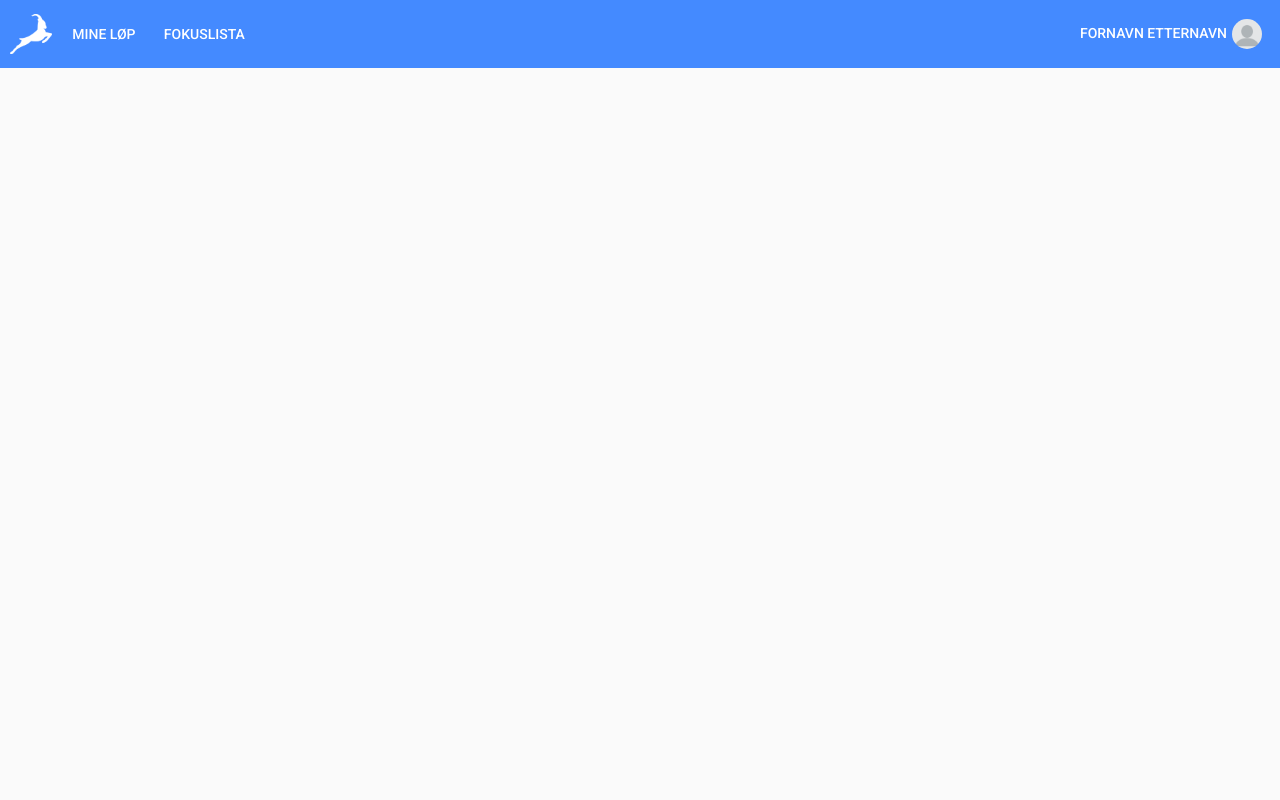
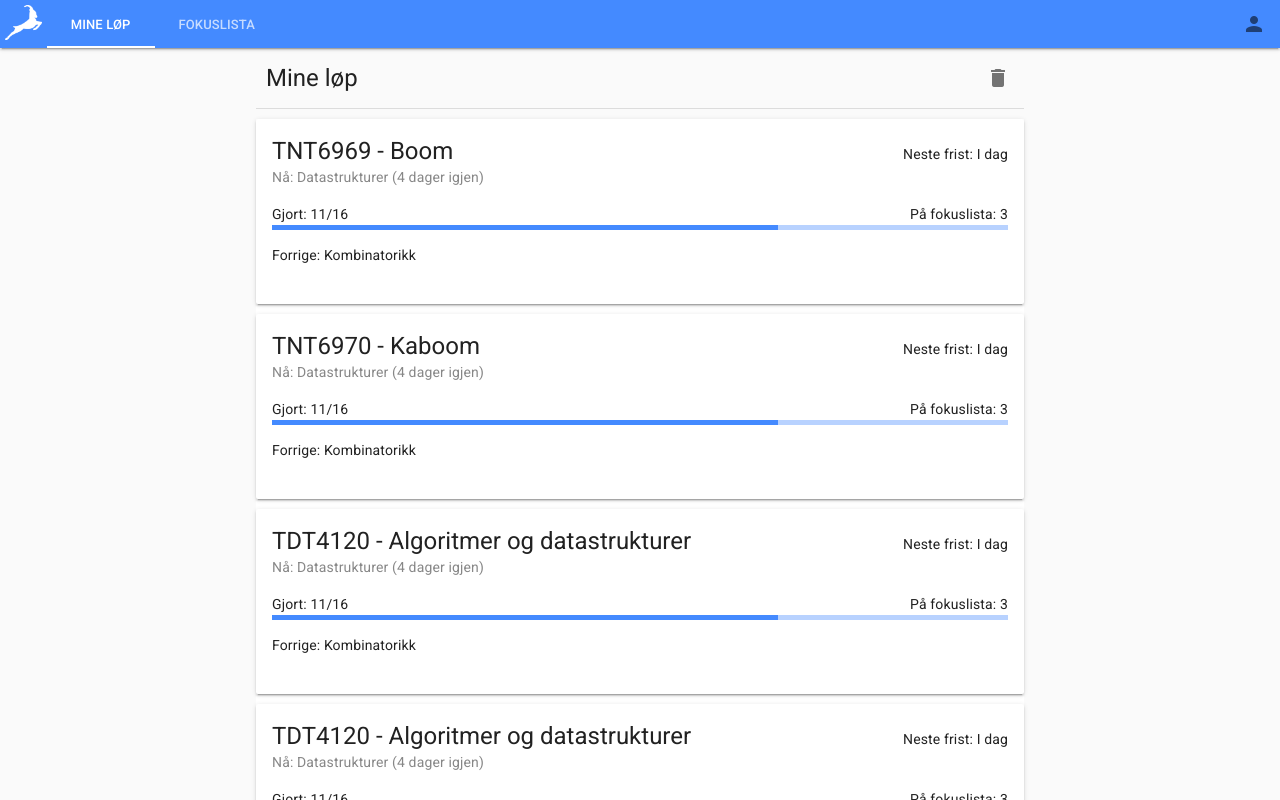
Before and after one commit to Magnusld/Gazelle, a Vue app in the folder gazelle/: page /my-courses in a window 1280 px wide. Shown: the top 800 px of the page. Built offline with nearby package versions, Linux system fonts and the light colour scheme.

Commit message:
feat(#77, #73): endre hovedappen til å se ut som java-fx-appen, samt legge grunnlaget for komponenter

```diff
--- a/gazelle/src/components/CourseList.vue
+++ b/gazelle/src/components/CourseList.vue
@@ -1,14 +1,19 @@
 <template>
   <div class="courseList">
-    <h1>Mine løp</h1>
-    <span id="separator"></span>
-    <div class="courses">
+    <div class="horizontalSeparator">
+      <span class="md-headline">Mine løp</span>
+      <md-button class="md-icon-button">
+        <md-icon>delete</md-icon>
+      </md-button>
+    </div>
+    <md-divider></md-divider>
+    <md-content class="courses">
       <CourseListing
         v-for="(course, index) in courses"
         :key="index"
         :course="course"
       />
-    </div>
+    </md-content>
   </div>
 </template>
 
@@ -26,4 +31,15 @@ export default class CourseList extends Vue {
 }
 </script>
 
-<style scoped lang="scss"></style>
+<style scoped lang="scss">
+.horizontalSeparator{
+  display: flex;
+  justify-content: space-between;
+  align-items: center;
+  padding: 10px 0 10px 10px;
+}
+.courseList{
+  margin: auto;
+  width: 60%;
+}
+</style>
--- a/gazelle/src/components/CourseListing.vue
+++ b/gazelle/src/components/CourseListing.vue
@@ -1,17 +1,26 @@
 <template>
-  <div class="courseListing">
-    <div id="top">
-      <h2>{{ course.name }}</h2>
+  <md-card class="courseListing" md-with-hover>
+    <md-ripple>
+      <md-card-header>
+        <md-card-header-text>
+          <div class="spacing">
+            <div class="md-title">{{ course.name }}</div>
             <span>Neste frist: I dag</span>
           </div>
-    <p>Nå: Datastrukturer (4 dager igjen)</p>
-    <div id="progress">
+        <div class="md-subhead">Nå: Datastrukturer (4 dager igjen)</div>
+        </md-card-header-text>
+      </md-card-header>
+      <md-card-content>
+
+        <div class="spacing">
           <span>Gjort: 11/16</span>
           <span>På fokuslista: 3</span>
         </div>
-    <!-- PROGRESS BAR -->
+        <md-progress-bar md-mode="determinate" :md-value="68.75"></md-progress-bar>
         <p>Forrige: Kombinatorikk</p>
-  </div>
+      </md-card-content>
+    </md-ripple>
+  </md-card>
 </template>
 
 <script lang="ts">
@@ -25,4 +34,14 @@ export default class CourseListing extends Vue {
 }
 </script>
 
-<style scoped lang="scss"></style>
+<style scoped lang="scss">
+.spacing {
+  display: flex;
+  justify-content: space-between;
+  align-items: baseline;
+}
+.courseListing {
+  width: 100%;
+  margin: 10px 0;
+}
+</style>
--- a/gazelle/src/components/TopBar.vue
+++ b/gazelle/src/components/TopBar.vue
@@ -1,25 +1,20 @@
 <template>
-  <md-app>
-    <md-app-toolbar class="navBar md-primary">
-      <img src="../assets/logo.png" alt="logo" id="navLogo" />
-
-      <md-button>Mine Løp</md-button>
-      <md-button>Fokuslista</md-button>
-
-      <md-button id="userInfo">
-        <span>Fornavn Etternavn</span>
-        <img
-          src="../assets/images/profPic.png"
-          alt="profilbilde"
-          id="profPic"
-        />
-      </md-button>
-
-      <!--<div v-for="(route, index) in routes" :key="index">
-        <router-link v-bind:to=route.path>{{ route.name }}</router-link>
-      </div>-->
-    </md-app-toolbar>
-  </md-app>
+  <div id="topBar">
+    <md-content class="md-layout md-primary md-elevation-2">
+      <div class="md-layout-item md-layout">
+        <img src="../assets/logo.png" alt="logo" id="navLogo" />
+        <md-tabs class="md-primary" id="navTabs" md-sync-route>
+          <md-tab md-label="Mine løp" to="/my-courses"></md-tab>
+          <md-tab md-label="Fokuslista" to="/focus-list"></md-tab>
+        </md-tabs>
+      </div>
+      <div class="md-layout-item" id="buttonContainer">
+        <md-button class="md-icon-button" id="userInfo" to="/user-settings">
+          <md-icon>person</md-icon>
+        </md-button>
+      </div>
+    </md-content>
+  </div>
 </template>
 
 <script lang="ts">
@@ -27,35 +22,28 @@ import { Component, Vue } from "vue-property-decorator";
 
 @Component
 export default class TopBar extends Vue {
-  routes = [
-    { name: "Mine Løp", path: "/" },
-    { name: "Fokuslista", path: "/About" }
-  ];
 }
 </script>
 
 <style scoped lang="scss">
-.navBar {
-  display: flex;
-  flex-direction: row;
-  align-items: center;
-  padding: 10px;
-  position: sticky;
-  top: 0;
-  color: white;
-  background-color: #075a86;
+#topBar{
+  z-index: 100;
+  width: 100%;
+}
+#navTabs{
+  margin:0;
+  width: 50%;
 }
 #navLogo {
-  height: 40px;
+  height: 45px;
+  padding: 5px;
 }
-#profPic {
-  border-radius: 50%;
-  height: 30px;
-  margin-left: 5px;
+#buttonContainer {
+  display: flex;
+  justify-content: flex-end;
+  align-items: center;
 }
 #userInfo {
-  display: flex;
-  align-items: center;
-  margin-left: auto;
+  float:right;
 }
 </style>
--- a/gazelle/src/router/index.ts
+++ b/gazelle/src/router/index.ts
@@ -1,23 +1,26 @@
 import Vue from "vue";
 import VueRouter, { RouteConfig } from "vue-router";
-import Home from "../views/Home.vue";
+import MyCourses from "@/views/MyCourses.vue";
+import FocusList from "@/views/FocusList.vue";
+import UserSettings from "@/views/UserSettings.vue";
 
 Vue.use(VueRouter);
 
 const routes: Array<RouteConfig> = [
   {
-    path: "/",
-    name: "Home",
-    component: Home
+    path: "/my-courses",
+    name: "My courses",
+    component: MyCourses
   },
   {
-    path: "/about",
-    name: "About",
-    // route level code-splitting
-    // this generates a separate chunk (about.[hash].js) for this route
-    // which is lazy-loaded when the route is visited.
-    component: () =>
-      import(/* webpackChunkName: "about" */ "../views/About.vue")
+    path: "/focus-list",
+    name: "Focus list",
+    component: FocusList
+  },
+  {
+    path: "/user-settings",
+    name: "User settings",
+    component: UserSettings
   }
 ];
 
--- a/gazelle/src/views/About.vue
+++ /dev/null
@@ -1,5 +0,0 @@
-<template>
-  <div class="about">
-    <h1>This is an about page</h1>
-  </div>
-</template>
--- a/gazelle/src/views/Home.vue
+++ b/gazelle/src/views/FocusList.vue
@@ -1,6 +1,6 @@
 <template>
-  <div class="home">
-    <img alt="Vue logo" src="../assets/logo.png" />
+  <div class="focusList">
+    Fokuslista
   </div>
 </template>
 
--- /dev/null
+++ b/gazelle/src/views/MyCourses.vue
@@ -0,0 +1,40 @@
+<template>
+  <CourseList v-bind:courses="[{
+    id: 5,
+    name: 'TNT6969 - Boom'
+    },
+    {
+      id: 6,
+      name: 'TNT6970 - Kaboom'
+    },
+    {
+      id: 7,
+      name: 'TDT4120 - Algoritmer og datastrukturer'
+    },
+    {
+      id: 8,
+      name: 'TDT4120 - Algoritmer og datastrukturer'
+    },
+    {
+      id: 9,
+      name: 'TDT4120 - Algoritmer og datastrukturer'
+    },
+    {
+      id: 10,
+      name: 'TDT4120 - Algoritmer og datastrukturer'
+    }]"/>
+</template>
+
+<script lang="ts">
+import { Component, Vue } from "vue-property-decorator";
+import CourseList from "@/components/CourseList.vue";
+import CourseListing from "@/components/CourseListing.vue";
+
+@Component({
+  components: {
+    CourseList,
+    CourseListing
+  }
+})
+export default class MyCourses extends Vue {}
+</script>
--- /dev/null
+++ b/gazelle/src/views/UserSettings.vue
@@ -0,0 +1,12 @@
+<template>
+  <div class="userSettings">
+    Brukerinsstillinger
+  </div>
+</template>
+
+<script lang="ts">
+import { Component, Vue } from "vue-property-decorator";
+
+@Component
+export default class Home extends Vue {}
+</script>
```
Also changed, not shown: gazelle/src/App.vue (+7 -2 lines), gazelle/src/components/CourseComponent.vue (deleted, +0 -31 lines). Lines whose indentation alone changed are shown as unchanged.
